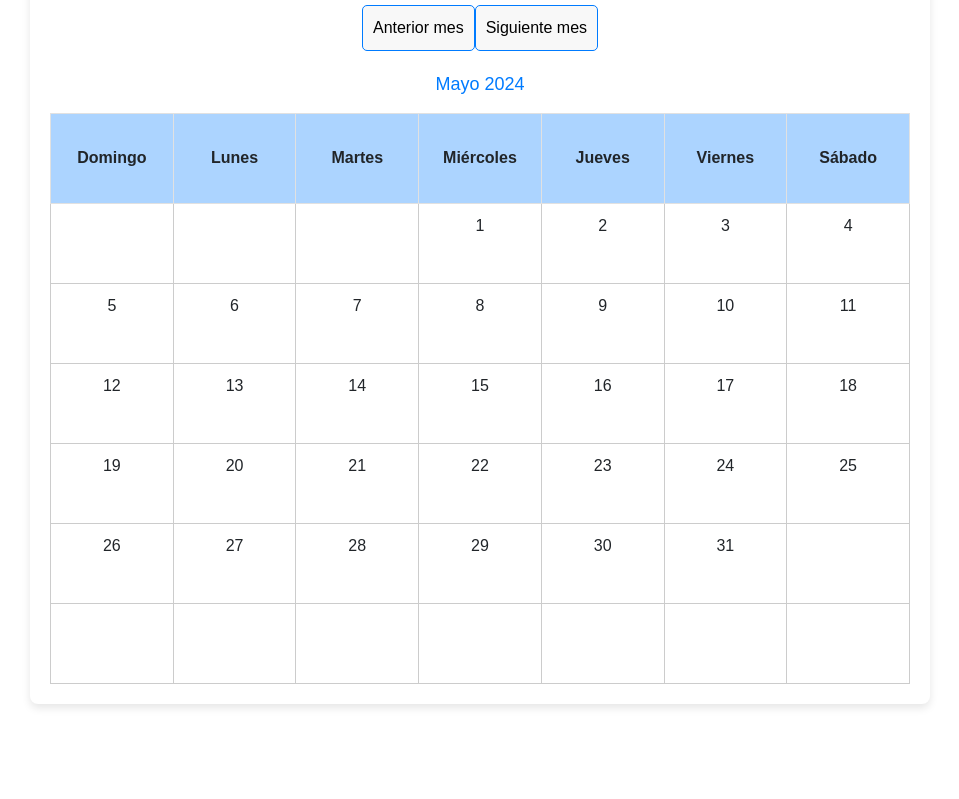
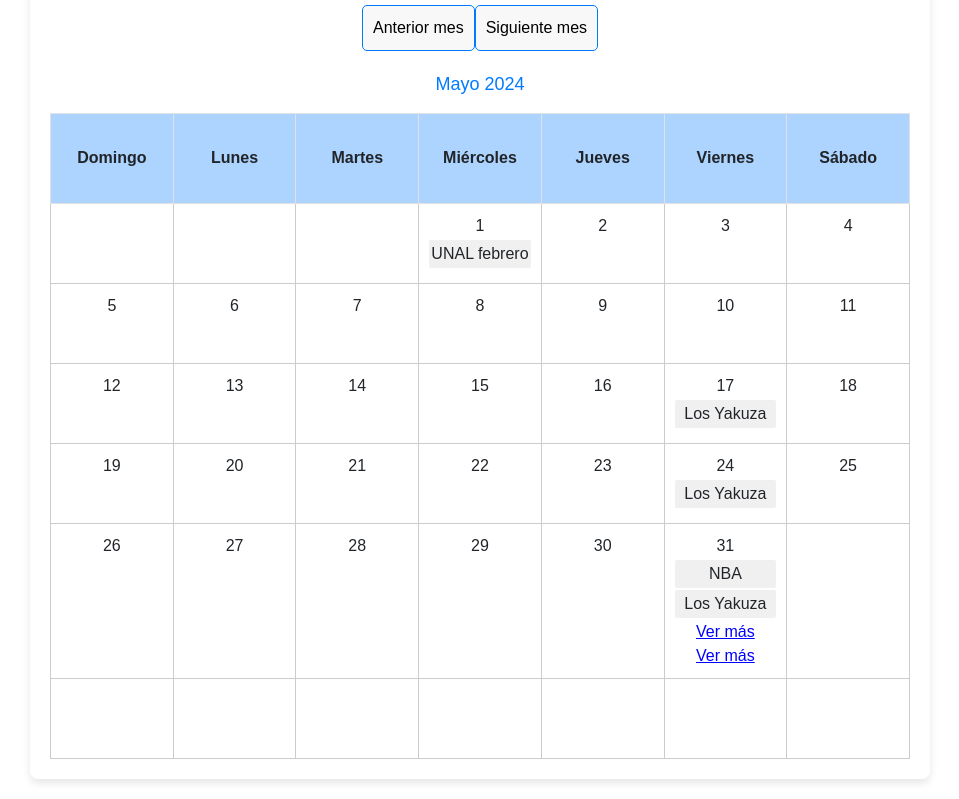
Before and after one commit to AlbeiroBurbanoTobar/ppi_dai_BURBANOaj, a Flask app: page /calendar in a window 1280 px wide. Shown: the part 861-1660 px from the top of the page, without its empty margins (160-1119 px from the left). Before the commit the page ends 1569 px from the top, so only its background shows below. Run offline with Flask 3, Linux system fonts and the light colour scheme; a user stored in the database is signed in; data comes from the database, SQL or seed files in the repository; data that the repository does not hold is empty; some libraries are stand-ins or nearby versions.

Commit message:
V2 de calendario

```diff
--- a/Partidos.csv
+++ b/Partidos.csv
@@ -1,2 +1,8 @@
 match_id,user_id,tournament_name,team_a,team_b,match_date,referee,match_time,location,categoria
 6faf9bca-8100-4ca2-b1c1-eaddb90ee97d,1,UNAL febrero,3,9,2024-05-01,Juan Reyes,18:17,Medellín,Masculino
+e8b931ec-0a13-4c27-826a-2b439888e14f,1,NBA,9,1,2024-05-31,Juan Reyes,18:43,Pasto,Masculino
+cdd1eb2f-ee66-4638-b18d-75693f92f23e,1,Los Yakuza,5,7,2024-05-24,Juan Reyes,19:07,Tierra del amanecer,Femenino
+fee8a80a-7667-43e1-ae0b-e23bef71bc63,1,Los Yakuza,5,7,2024-05-31,Juan Reyes,23:03,Pasto,Femenino
+91892162-6f43-4d88-a4ea-fd8c153439ff,1,NBA,3,1,2024-05-31,Juan Reyes,12:02,Bello,Masculino
+b4b833f0-a5e1-4cb5-80b4-45d32aed49bf,1,Los Yakuza,5,7,2024-05-17,Juan Reyes,19:03,Barranquilla,Femenino
+26eea7b5-c560-4318-9309-1985eb4657cc,1,UNAL febrero,2,9,2024-05-31,Juan Reyes,12:03,Medellín,Masculino
--- a/website/static/css/style.css
+++ b/website/static/css/style.css
@@ -494,6 +494,26 @@ select:hover, button:hover {
     cursor: pointer;
 }
 
+.calendar-cell {
+    position: relative;
+    vertical-align: top;
+    min-height: 100px;
+}
+.calendar-cell .event {
+    background-color: #f0f0f0;
+    margin: 2px 0;
+    padding: 2px;
+    border-radius: 2px;
+    overflow: hidden;
+    white-space: nowrap;
+    text-overflow: ellipsis;
+}
+.calendar-cell .show-more {
+    cursor: pointer;
+    color: blue;
+    text-decoration: underline;
+}
+
 .calendar td {
     width: 14%; /* Asegura que cada día tenga el mismo ancho relativo */
     position: relative;
--- a/website/templates/calendar.html
+++ b/website/templates/calendar.html
@@ -87,11 +87,30 @@
 </div>
 
 <script>
-document.addEventListener('DOMContentLoaded', function() {
-    fetchTournaments();
-    fetchMatches();
-    generateCalendar(currentMonth, currentYear);
-});
+function loadTournaments() {
+    fetch('/get-user-tournaments')
+        .then(response => response.json())
+        .then(tournaments => {
+            const select = document.getElementById('tournamentSelect');
+            select.innerHTML = '';
+            const defaultOption = document.createElement('option');
+            defaultOption.textContent = 'Selecciona un torneo';
+            defaultOption.value = '';
+            defaultOption.disabled = true;
+            defaultOption.selected = true;
+            select.appendChild(defaultOption);
+
+            tournaments.forEach(tournament => {
+                const option = document.createElement('option');
+                option.value = tournament.id;
+                option.textContent = tournament.name;
+                select.appendChild(option);
+            });
+
+            select.dispatchEvent(new Event('change'));
+        });
+}
+
 
 function fetchTournaments() {
     fetch('/get-tournaments')
@@ -118,37 +137,69 @@ function fetchMatches() {
         .catch(error => console.error('Error al cargar partidos:', error));
 }
 
+
 function generateCalendar(month, year) {
     const firstDay = new Date(year, month).getDay();
     const daysInMonth = new Date(year, month + 1, 0).getDate();
+
     const tbody = document.getElementById('calendarBody');
     const monthYearDisplay = document.getElementById('monthYearDisplay');
+
     monthYearDisplay.textContent = `${monthNames[month]} ${year}`;
     tbody.innerHTML = '';
+    let date = 1;
 
-    let date = 1;
     for (let i = 0; i < 6; i++) {
         const row = document.createElement('tr');
         for (let j = 0; j < 7; j++) {
             const cell = document.createElement('td');
+            cell.classList.add('calendar-cell');
             if (i === 0 && j < firstDay) {
                 cell.textContent = '';
             } else if (date > daysInMonth) {
                 cell.textContent = '';
             } else {
                 cell.textContent = date;
-                const match = window.matches.find(match => new Date(match.match_date).getDate() === date && new Date(match.match_date).getMonth() === month && new Date(match.match_date).getFullYear() === year);
-                if (match) {
-                    const matchInfo = document.createElement('div');
-                    matchInfo.textContent = match.tournament_name;
-                    cell.appendChild(matchInfo);
-                }
+                cell.dataset.date = `${year}-${String(month + 1).padStart(2, '0')}-${String(date).padStart(2, '0')}`;
                 date++;
             }
             row.appendChild(cell);
         }
         tbody.appendChild(row);
     }
+    displayMatches();
+}
+
+function displayMatches() {
+    window.matches.forEach(match => {
+        const matchDate = new Date(match.match_date);
+        if (matchDate.getMonth() === currentMonth && matchDate.getFullYear() === currentYear) {
+            const cell = document.querySelector(`td[data-date='${match.match_date}']`);
+            if (cell) {
+                const matchInfo = document.createElement('div');
+                matchInfo.classList.add('event');
+                matchInfo.textContent = match.tournament_name;
+                cell.appendChild(matchInfo);
+
+                const events = cell.querySelectorAll('.event');
+                if (events.length > 2) {
+                    events.forEach((event, index) => {
+                        if (index >= 2) {
+                            event.style.display = 'none';
+                        }
+                    });
+                    const showMore = document.createElement('div');
+                    showMore.classList.add('show-more');
+                    showMore.textContent = 'Ver más';
+                    showMore.onclick = () => {
+                        events.forEach(event => event.style.display = 'block');
+                        showMore.style.display = 'none';
+                    };
+                    cell.appendChild(showMore);
+                }
+            }
+        }
+    });
 }
 
 const now = new Date();
@@ -168,9 +219,15 @@ function changeMonth(step) {
     }
     generateCalendar(currentMonth, currentYear);
 }
+document.addEventListener('DOMContentLoaded', function() {
+    fetchTournaments();
+    fetchMatches();
+});
 
 document.addEventListener('DOMContentLoaded', function() {
+    fetchTournaments();
     loadTeams();
+    generateCalendar(currentMonth, currentYear);
 });
 
 function loadTeams() {
@@ -181,20 +238,22 @@ function loadTeams() {
             const teamBSelect = document.getElementById('teamB');
             teamASelect.innerHTML = '';
             teamBSelect.innerHTML = '';
+
             teams.forEach(team => {
                 const optionA = document.createElement('option');
-                optionA.value = team.id;  // Usando el ID como valor
+                optionA.value = team.id;
                 optionA.textContent = team.name;
                 teamASelect.appendChild(optionA);
 
                 const optionB = document.createElement('option');
-                optionB.value = team.id;  // Usando el ID como valor
+                optionB.value = team.id;
                 optionB.textContent = team.name;
                 teamBSelect.appendChild(optionB);
             });
         })
         .catch(error => console.error('Error al cargar los equipos:', error));
 }
+
 document.addEventListener('DOMContentLoaded', function() {
     const teamASelect = document.getElementById('teamA');
     const teamBSelect = document.getElementById('teamB');
--- a/website/views.py
+++ b/website/views.py
@@ -307,14 +307,11 @@ def add_player():
     return redirect(url_for('views.teams'))
 
 
-@views.route('/get-tournaments', endpoint='get_user_tournaments')
+@views.route('/get-user-tournaments')
 @login_required
 def get_user_tournaments():
     torneos = Torneo.query.filter_by(user_id=current_user.id).all()
-    torneos_data = [{
-        'id': torneo.id,
-        'nombre': torneo.nombre,
-    } for torneo in torneos]
+    torneos_data = [{'id': torneo.id, 'name': torneo.nombre} for torneo in torneos]
     return jsonify(torneos_data)
 
 
@@ -332,7 +329,6 @@ def get_user_teams():
         return jsonify(teams_formatted)
     else:
         return jsonify([])  # Devuelve una lista vacía si no hay archivo o no hay equipos
-
 
 @views.route('/schedule-match', methods=['POST'])
 @login_required
@@ -383,6 +379,25 @@ def schedule_match():
         return redirect(url_for('views.calendar'))
     return redirect(url_for('views.home'))
 
+@views.route('/get-team-names')
+def get_team_names():
+    try:
+        teams_df = pd.read_csv('teams.csv')
+        teams = teams_df[['TeamID', 'TeamName']].to_dict(orient='records')
+        return jsonify(teams)
+    except Exception as e:
+        return jsonify({'error': str(e)}), 500
+
+
+
+@views.route('/get-matches')
+def get_matches():
+    try:
+        matches_df = pd.read_csv('Partidos.csv')
+        matches = matches_df.to_dict(orient='records')
+        return jsonify(matches)
+    except Exception as e:
+        return jsonify({'error': str(e)}), 500
 
 
 @views.route('/get-teams/<categoria>')
@@ -390,15 +405,3 @@ def get_teams(categoria):
     teams = Team.query.filter_by(categoria=categoria).all()
     team_data = [{'id': team.id, 'name': team.nombre} for team in teams]
     return jsonify(team_data)
-
-@views.route('/get-matches', methods=['GET'])
-@login_required
-def get_matches():
-    csv_file_path = 'partidos.csv'
-    matches = []
-
-    if os.path.exists(csv_file_path):
-        df = pd.read_csv(csv_file_path)
-        matches = df[['match_date', 'tournament_name']].to_dict(orient='records')
-
-    return jsonify(matches)
```
